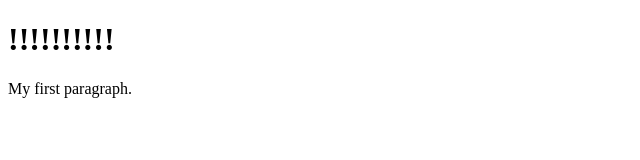
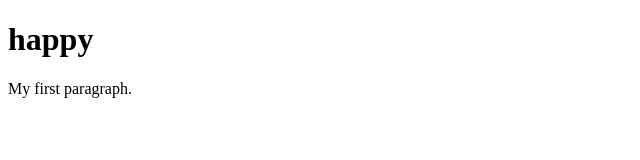
Before and after one commit to emalysz/Percy_CITesting, a plain HTML site: page index.html in a window 1280 px wide. Shown: the whole page, without its empty margins (0-640 px from the left). Drawn offline with Linux system fonts and the light colour scheme.

Commit message:
new branch

```diff
--- a/index.html
+++ b/index.html
@@ -2,7 +2,7 @@
 <html>
 <body>
 
-<h1>!!!!!!!!!!</h1>
+<h1>happy</h1>
 
 <p>My first paragraph.</p>
 
```
